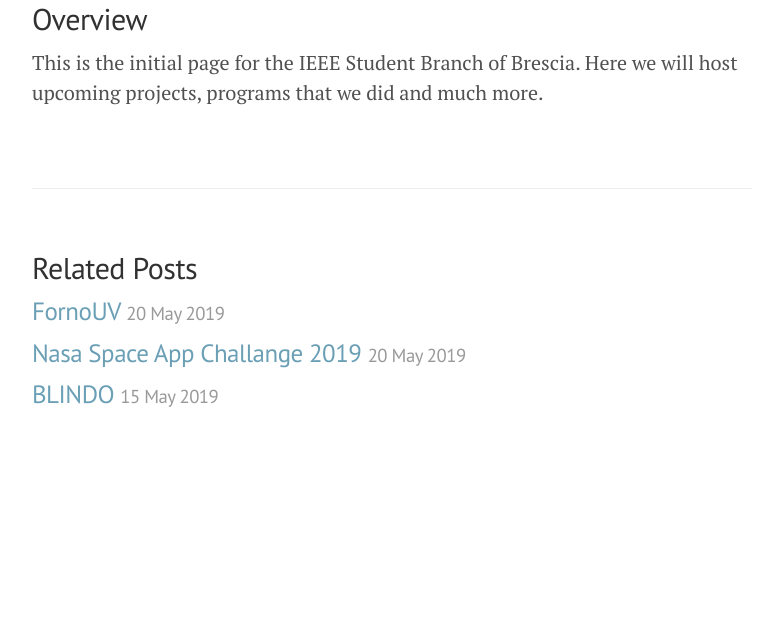
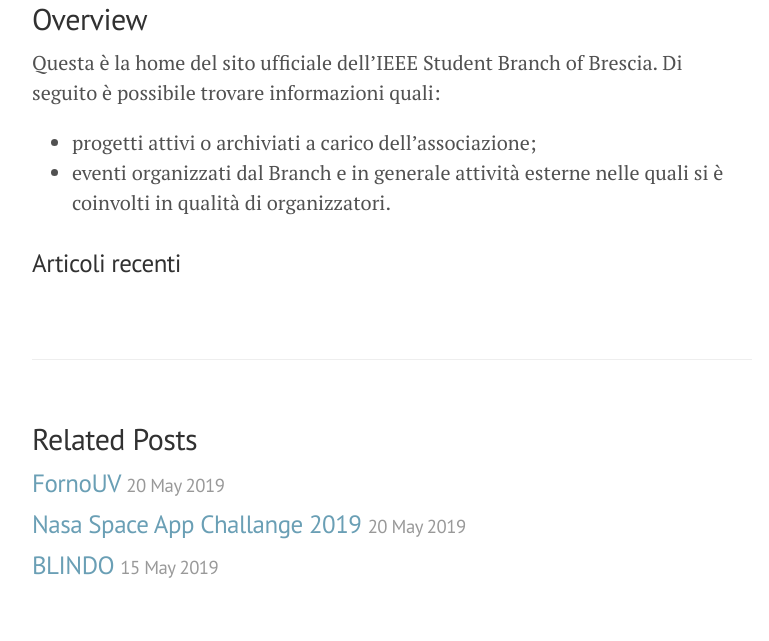
Before and after one commit to ieee-brescia/ieee-brescia.github.io, a Jekyll site: the page built from _posts/2019-05-13-ieee-student-branch.md, in a window 1280 px wide. Shown: the part 552-1193 px from the top of the page, without its empty margins (248-1017 px from the left). Built offline with Jekyll 4.4.1, drawn with Linux system fonts in a browser that asks for light colours; before the commit the page ends 1022 px from its top, so only the background shows below that.

Commit message:
Update 2019-05-13-ieee-student-branch.md

```diff
--- a/_posts/2019-05-13-ieee-student-branch.md
+++ b/_posts/2019-05-13-ieee-student-branch.md
@@ -8,4 +8,12 @@
 
 ## Overview
 
-This is the initial page for the IEEE Student Branch of Brescia. Here we will host upcoming projects, programs that we did and much more.
+Questa è la home del sito ufficiale dell'IEEE Student Branch of Brescia. Di seguito è possibile trovare informazioni quali:
+
+* progetti attivi o archiviati a carico dell'associazione;
+* eventi organizzati dal Branch e in generale attività esterne nelle quali si è coinvolti in qualità di organizzatori.
+
+
+
+
+### Articoli recenti
```
